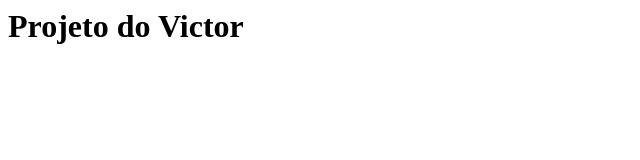
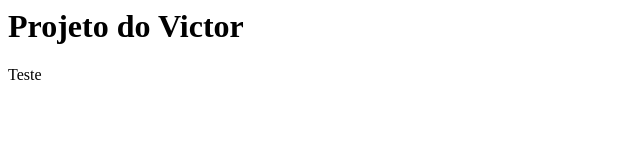
Before and after one commit to victorbfc/meu-site, a plain HTML site: page index.html in a window 1280 px wide. Shown: the full height of the page, 0-640 px from the left. Drawn offline with Linux system fonts and the light colour scheme.

Commit message:
Exercício proposto

```diff
--- a/index.html
+++ b/index.html
@@ -5,5 +5,9 @@
         <h1>
             Projeto do Victor
         </h1>
+        <p>
+            Teste
+        </p>
+
     </body>
 </html>
```
